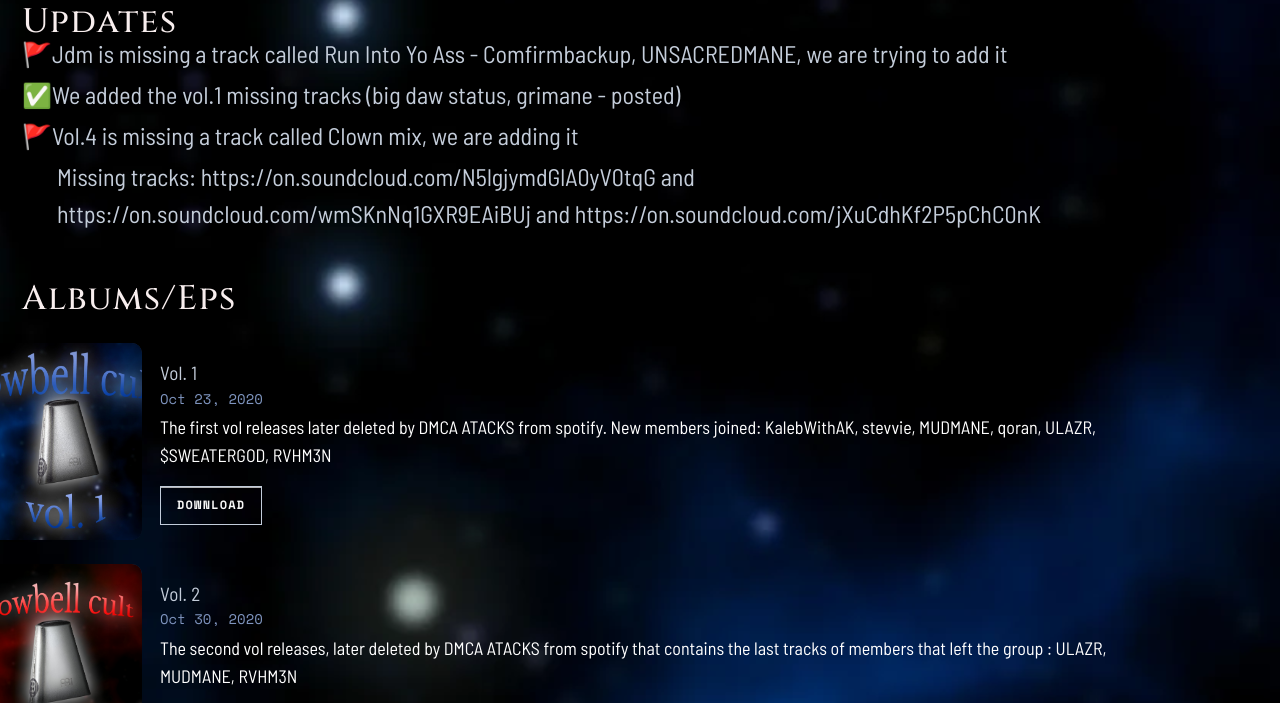
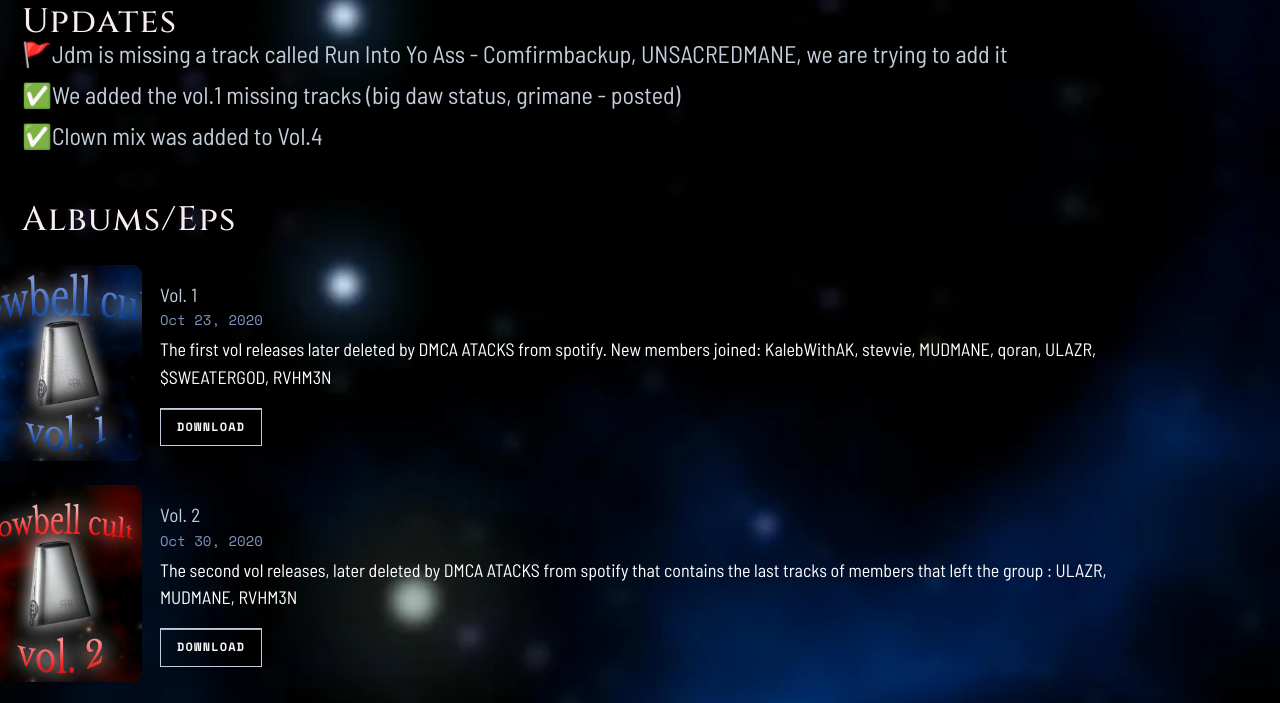
Before and after one commit to CowbellCultArchive/cowbellcultarchive.github.io, a plain HTML site: page archive/index.html in a window 1280 px wide. Shown: the part 80-783 px from the top of the page. Drawn offline with nearby package versions, Linux system fonts and the light colour scheme.

Commit message:
Update index.html

```diff
--- a/archive/index.html
+++ b/archive/index.html
@@ -150,8 +150,7 @@ footer a{color:var(--chrome)}
     <div class="sec-head" style="margin-left: -100px; margin-top: 10px;" ><h2>Updates</h2></div>
     <p style="font-size: 24px; margin-top:-20px; margin-left: -100px;">🚩Jdm is missing a track called Run Into Yo Ass - Comfirmbackup, UNSACREDMANE, we are trying to add it</p>
     </div><p style="font-size: 24px; margin-top:-20px; margin-left: -100px;">✅We added the vol.1 missing tracks (big daw status, grimane - posted)</p>
-     <p style="font-size: 24px; margin-top:-20px; margin-left: -100px;">🚩Vol.4 is missing a track called Clown mix, we are adding it</p>
-    </div><p style="font-size: 24px; margin-top:-20px; margin-left: -65px;">Missing tracks: https://on.soundcloud.com/N5lgjymdGlA0yV0tqG and https://on.soundcloud.com/wmSKnNq1GXR9EAiBUj and https://on.soundcloud.com/jXuCdhKf2P5pChC0nK</p>
+     <p style="font-size: 24px; margin-top:-20px; margin-left: -100px;">✅Clown mix was added to Vol.4</p>
   <div class="sec-head" style="margin-top:40px; margin-left: -100px;"><h2>Albums/Eps</h2></div>
   <div class="tapes" id="tapes-root"></div>
   <div class="sec-head" style="margin-top:48px; margin-left: -100px;">
```
